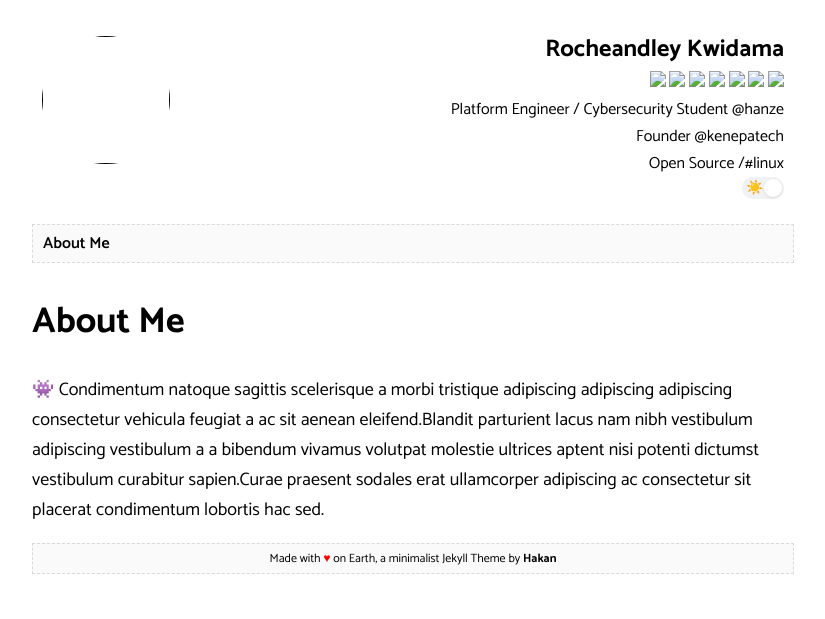
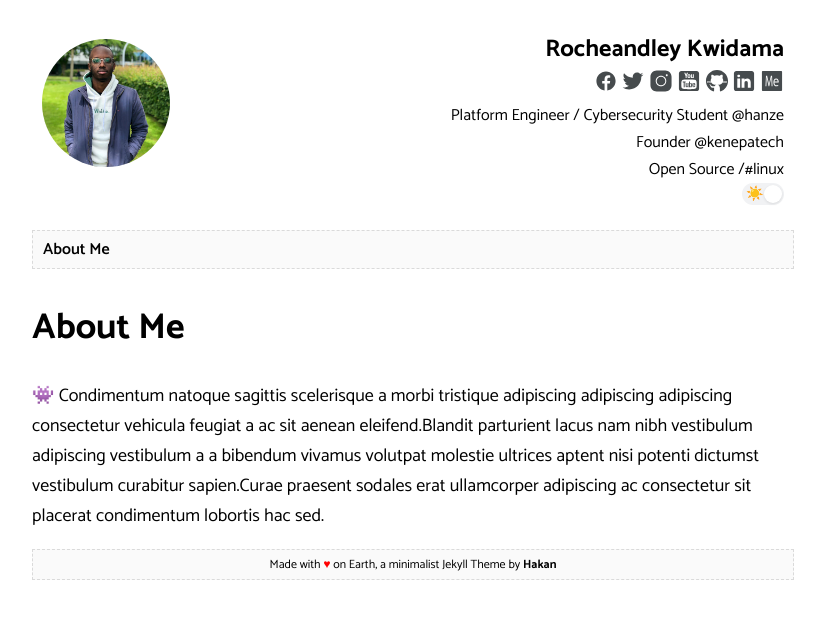
Before and after one commit to rorobig/rorobig.github.io, a Jekyll site: the page built from about.html, in a window 1280 px wide. Shown: the top 619 px of the page, without its empty margins (227-1052 px from the left). Built offline with Jekyll 4.4.1, drawn with Linux system fonts in a browser that asks for light colours.

Commit message:
fixed picture path

```diff
--- a/_layouts/default.html
+++ b/_layouts/default.html
@@ -1,28 +1,28 @@
 {% include header.html %}
 <div class="container">
 	<div class="profile">
-		<a href="{{ site.url }}{{ site.baseurl }}"><img src="{{site.author.picture}}" class="profile-image"></a>
+		<a href="{{ site.url }}{{ site.baseurl }}"><img src="{{ site.url }}{{ site.baseurl }}/{{site.author.picture}}" class="profile-image"></a>
 		<div class="profile-about">
 			<h2 style="margin-bottom: 0; font-weight: 700;">{{site.author.name}}</h2>
 			{% if site.author.facebook %}
-				<a href="https://facebook.com/{{site.author.facebook}}" target="_blank"><img src="assets/images/icon/facebook.svg" class="social-icon"></a>
+				<a href="https://facebook.com/{{site.author.facebook}}" target="_blank"><img src="{{ site.url }}{{ site.baseurl }}/assets/images/icon/facebook.svg" class="social-icon"></a>
 			{% endif %}
 			{% if site.author.twitter %}
-				<a href="https://twitter.com/{{site.author.twitter}}" target="_blank"><img src="assets/images/icon/twitter.svg" class="social-icon"></a>
+				<a href="https://twitter.com/{{site.author.twitter}}" target="_blank"><img src="{{ site.url }}{{ site.baseurl }}/assets/images/icon/twitter.svg" class="social-icon"></a>
 			{% endif %}
 			{% if site.author.instagram %}
-				<a href="https://instagram.com/{{site.author.instagram}}" target="_blank"><img src="assets/images/icon/instagram.svg" class="social-icon"></a>
+				<a href="https://instagram.com/{{site.author.instagram}}" target="_blank"><img src="{{ site.url }}{{ site.baseurl }}/assets/images/icon/instagram.svg" class="social-icon"></a>
 			{% endif %}
 			{% if site.author.youtube %}
-				<a href="{{site.author.youtube}}" target="_blank"><img src="assets/images/icon/youtube.svg" class="social-icon"></a>
+				<a href="{{site.author.youtube}}" target="_blank"><img src="{{ site.url }}{{ site.baseurl }}/assets/images/icon/youtube.svg" class="social-icon"></a>
 			{% endif %}
 			{% if site.author.github %}
-				<a href="https://github.com/{{site.author.github}}" target="_blank"><img src="assets/images/icon/github.svg" class="social-icon"></a>
+				<a href="https://github.com/{{site.author.github}}" target="_blank"><img src="{{ site.url }}{{ site.baseurl }}/assets/images/icon/github.svg" class="social-icon"></a>
 			{% endif %}
 			{% if site.author.linkedin %}
-				<a href="https://linkedin.com/in/{{site.author.linkedin}}" target="_blank"><img src="assets/images/icon/linkedin.svg" class="social-icon"></a>
+				<a href="https://linkedin.com/in/{{site.author.linkedin}}" target="_blank"><img src="{{ site.url }}{{ site.baseurl }}/assets/images/icon/linkedin.svg" class="social-icon"></a>
 			{% endif %}
-			<a href="about"><img src="assets/images/icon/me.svg" class="social-icon"></a>
+			<a href="about"><img src="{{ site.url }}{{ site.baseurl }}/assets/images/icon/me.svg" class="social-icon"></a>
 			<br>
 			{{ site.author.bio }}
 			<br>
```
